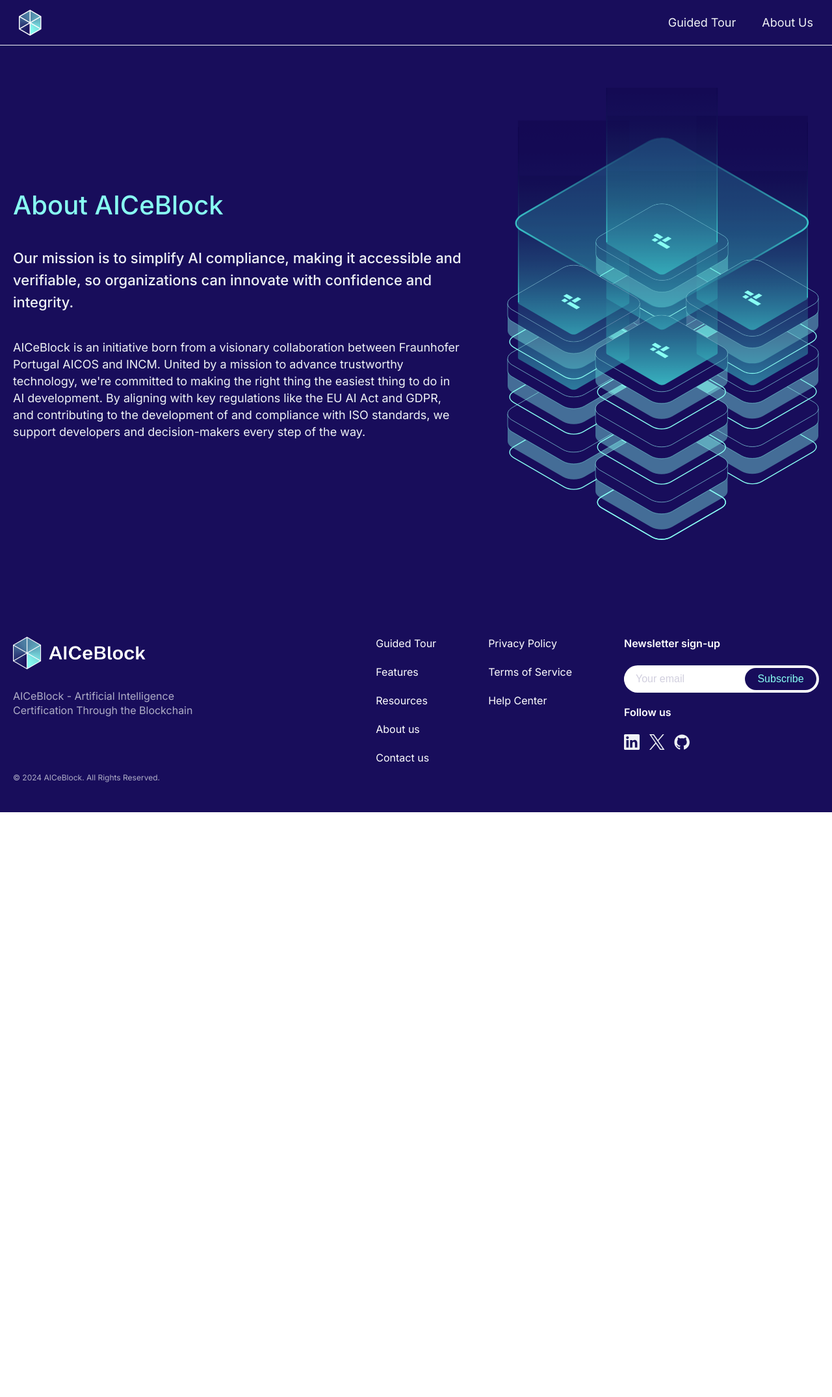
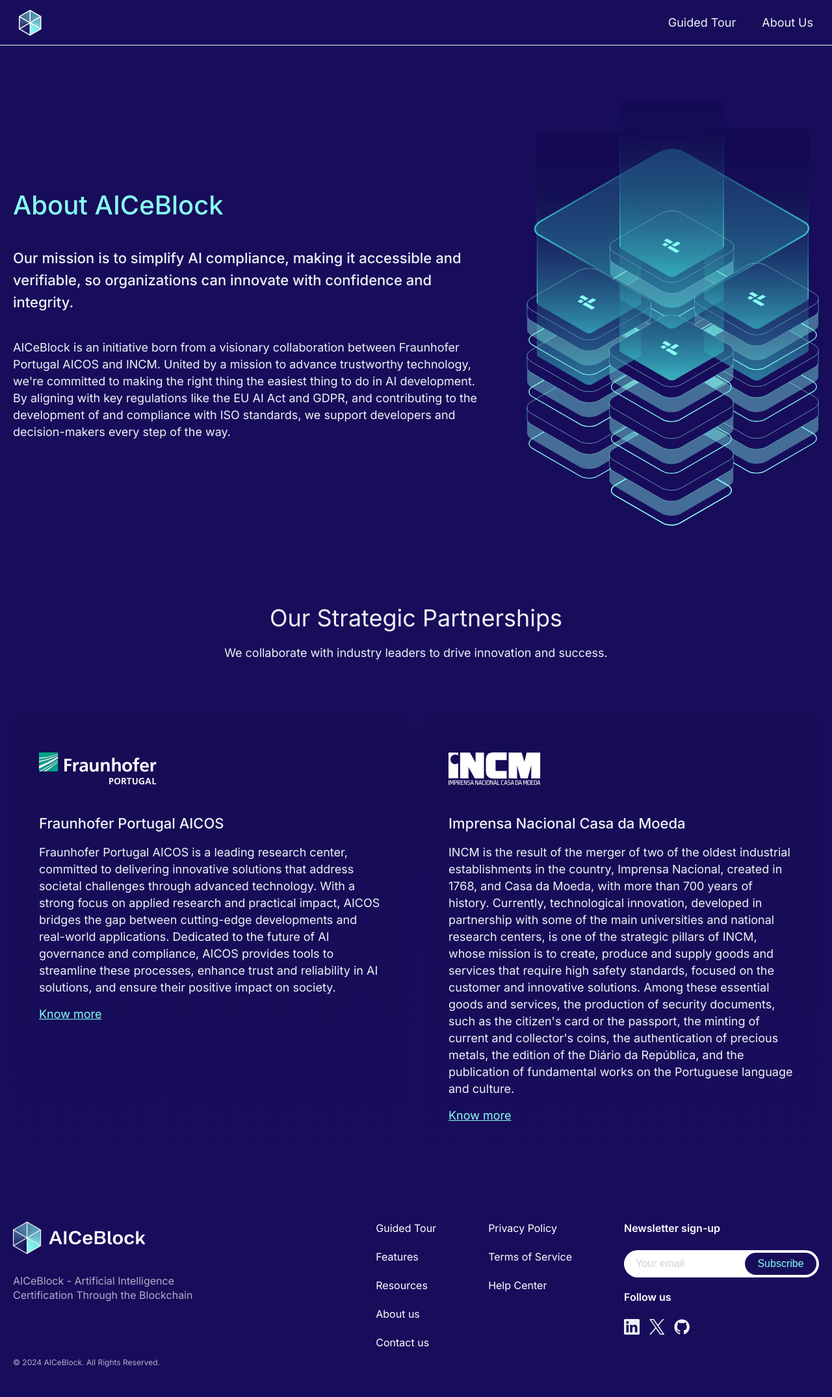
Before and after one commit to fraunhoferportugal/aiceblock-website, a Jekyll site: the page built from about-us.md, in a window 1280 px wide. Shown: the whole page at 65% size. Built offline with Jekyll 4.4.1, drawn with Linux system fonts in a browser that asks for light colours; before the commit the page ends 1250 px from its top, so only the background shows below that.

Commit message:
feat: add partnerships section

```diff
--- a/_data/footer.yaml
+++ b/_data/footer.yaml
@@ -14,7 +14,7 @@
       - text: "Resources"
         url: "/resources/"
       - text: "About us"
-        url: "/about/"
+        url: "/about-us/"
       - text: "Contact us"
         url: "/contact/"
   - links:
--- /dev/null
+++ b/_data/partnerships_section.yaml
@@ -0,0 +1,25 @@
+title: "Our Strategic Partnerships"
+subtitle: "We collaborate with industry leaders to drive innovation and success."
+
+partnerships:
+  - title: "Fraunhofer Portugal AICOS"
+    description: >
+      Fraunhofer Portugal AICOS is a leading research center, committed to delivering innovative solutions that address societal challenges through advanced technology.
+      With a strong focus on applied research and practical impact, AICOS bridges the gap between cutting-edge developments and real-world applications.
+      Dedicated to the future of AI governance and compliance, AICOS provides tools to streamline these processes, enhance trust and reliability in AI solutions, and ensure their positive impact on society.
+    image:
+      src: "/assets/images/about-us/fhp-logo.svg"
+      alt: "Logo of Fraunhofer Portugal AICOS"
+    url: "https://www.aicos.fraunhofer.pt"
+
+  - title: "Imprensa Nacional Casa da Moeda"
+    description: >
+      INCM is the result of the merger of two of the oldest industrial establishments in the country, Imprensa Nacional, created in 1768, and Casa da Moeda, with more than 700 years of history.
+      Currently, technological innovation, developed in partnership with some of the main universities and national research centers, is one of the strategic pillars of INCM, whose mission is to
+      create, produce and supply goods and services that require high safety standards, focused on the customer and innovative solutions.
+      Among these essential goods and services, the production of security documents, such as the citizen's card or the passport, the minting of current and collector's coins, the authentication
+      of precious metals, the edition of the Diário da República, and the publication of fundamental works on the Portuguese language and culture.
+    image:
+      src: "/assets/images/about-us/incm-logo.svg"
+      alt: "Logo of Imprensa Nacional Casa da Moeda"
+    url: "https://incm.pt"
--- /dev/null
+++ b/_includes/partnerships_section.html
@@ -0,0 +1,20 @@
+<div class="partnerships-section">
+    <div class="partnerships-content-wrapper">
+        <div class="partnerships-text-content">
+            <h2>{{ site.data.partnerships_section.title }}</h2>
+            <p>{{ site.data.partnerships_section.subtitle }}</p>
+        </div>
+        <div class="partnerships-container">
+            {% for partnership in site.data.partnerships_section.partnerships %}
+            <div class="partnership">
+                <a href="{{ partnership.url }}">
+                    <img src="{{ partnership.image.src }}" alt="{{ partnership.image.alt }}" />
+                </a>
+                <h3>{{ partnership.title }}</h3>
+                <p>{{ partnership.description }}</p>
+                <a href="{{ partnership.url }}">Know more</a>
+            </div>
+            {% endfor %}
+        </div>
+    </div>
+</div>
--- a/about-us.md
+++ b/about-us.md
@@ -3,3 +3,4 @@
 ---
 
 {% include about_section.html %}
+{% include partnerships_section.html %}
--- a/assets/css/main.css
+++ b/assets/css/main.css
@@ -1137,3 +1137,103 @@
     color: #EFF2F5;
     margin: 0;
 }
+
+.about-section .image-container img {
+    max-width: 100%;
+    height: auto;
+}
+
+/*============================ PARTNERSHIPS SECTION ============================*/
+
+.partnerships-section {
+    display: flex;
+    justify-content: center;
+    align-items: center;
+    background-color: #180D5B;
+    color: #EFF2F5;
+    height: 100vh;
+    padding: 0 20px;
+}
+
+.partnerships-content-wrapper {
+    display: flex;
+    flex-direction: column;
+    justify-content: space-between;
+    align-items: center;
+    max-width: 1440px;
+    width: 100%;
+    gap: 80px;
+}
+
+.partnerships-text-content {
+    font-family: 'Inter';
+    font-style: normal;
+    text-align: center;
+}
+
+.partnerships-text-content h2 {
+    font-weight: 400;
+    font-size: 36px;
+    line-height: 42px;
+    margin: 20px 0;
+}
+
+.partnerships-text-content p {
+    font-weight: 400;
+    font-size: 18px;
+    line-height: 26px;
+    margin: 0 auto;
+    width: 100%;
+}
+
+.partnerships-container {
+    display: flex;
+    gap: 20px;
+    justify-content: center;
+    align-items: stretch;
+    width: 100%;
+}
+
+.partnership {
+    background: linear-gradient(to bottom, #160C55, #180D5B);
+    border-radius: 32px;
+    padding: 60px 40px 60px 40px;
+    text-align: left;
+    max-width: 700px;
+    width: 100%;
+    display: flex;
+    flex-direction: column;
+    align-items: start;
+    gap: 15px;
+    font-family: 'Inter';
+    font-style: normal;
+}
+
+.partnership img {
+    margin: 0 0 20px 0;
+}
+
+.partnership h3,
+.partnership p {
+    margin: 0;
+}
+
+.partnership h3 {
+    font-weight: 500;
+    font-size: 22px;
+    line-height: 34px;
+    white-space: pre-line;
+}
+
+.partnership p {
+    font-weight: 400;
+    font-size: 18px;
+    line-height: 26px;
+}
+
+.partnership a {
+    font-weight: 400;
+    font-size: 18px;
+    line-height: 26px;
+    color: #88FFF3;
+}
```
Also changed, not shown: assets/images/about-us/fhp-logo.svg (added), assets/images/about-us/incm-logo.svg (added).
